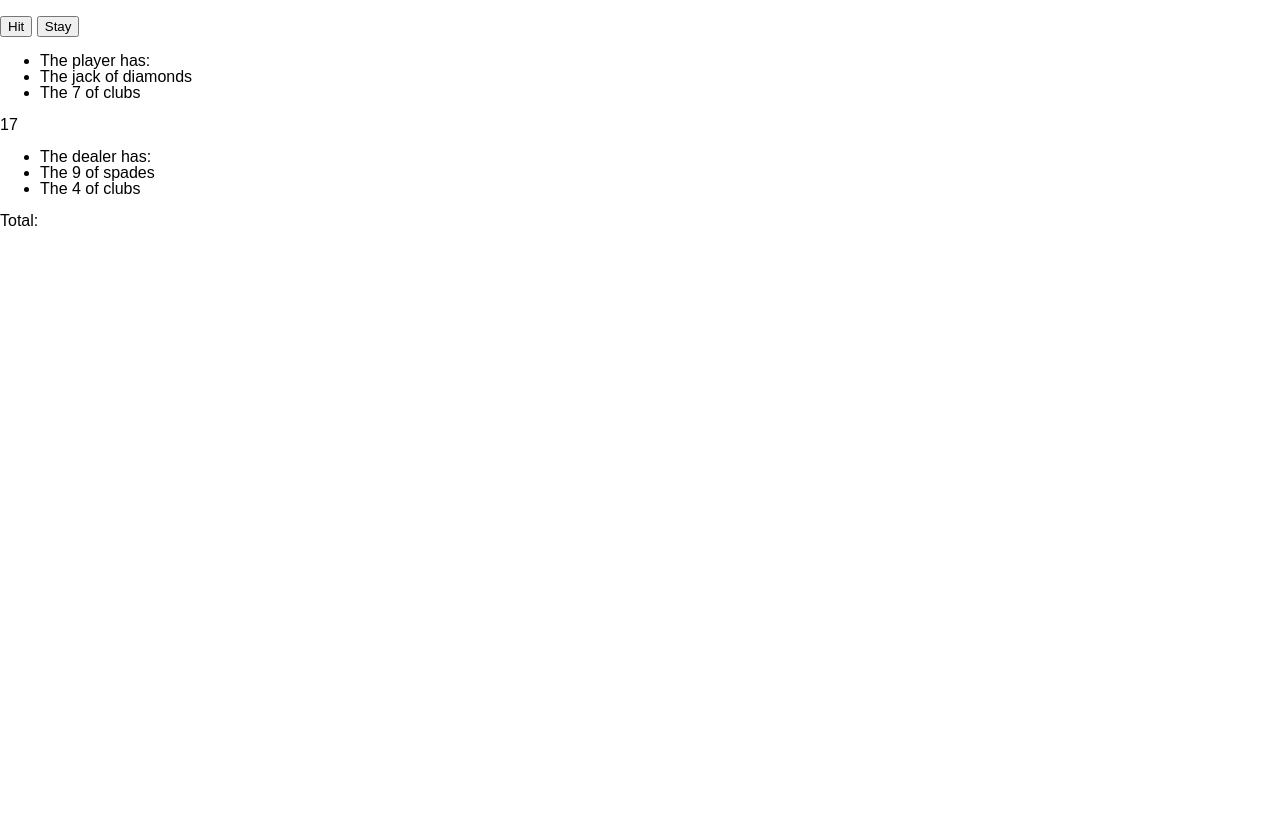
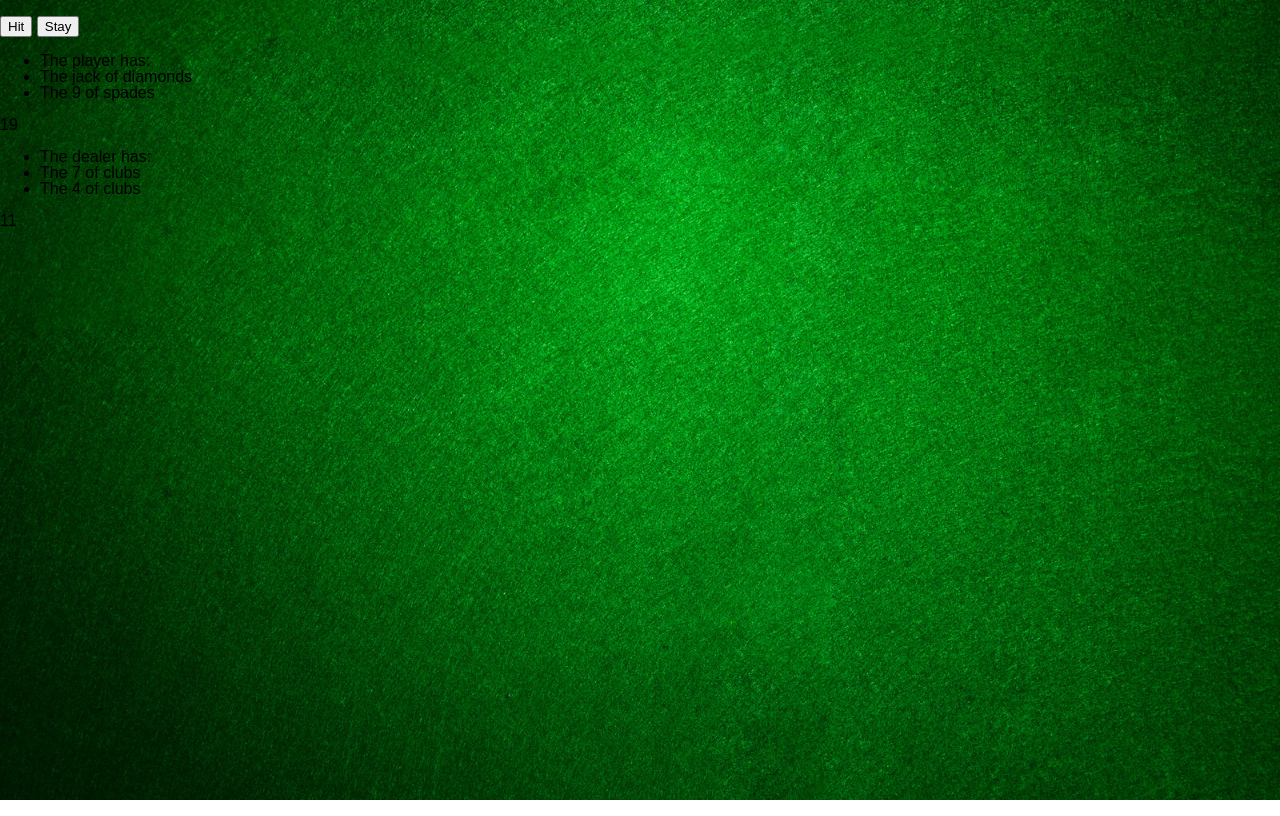
Before and after one commit to mmyenny/blackjack-2, a website: page public/index.html in a window 1280 px wide. Drawn offline with Linux system fonts and the light colour scheme.

Commit message:
Updated dealers hand

```diff
--- a/public/main.js
+++ b/public/main.js
@@ -57,8 +57,6 @@ let deck = [
 let playerHand = []
 let dealerHand = []
 
-let valueOfDealersHand = 0
-
 const dealCardToPlayer = () => {
   //-pop another card
   //-push it to the hand
@@ -91,15 +89,25 @@ const dealCardToPlayer = () => {
   playerHandList.appendChild(newCardItem)
 }
 
-const dealCardToDealer = () => {
+const dealOneCardToDealer = () => {
   let dealerHandList = document.querySelector('.dealer-hand')
   let card = deck.pop()
+  dealerHand.push(card)
 
-  dealerHand.push(card)
   let newCardItem = document.createElement('li')
   newCardItem.textContent = `The ${card.face} of ${card.suit}`
   dealerHandList.appendChild(newCardItem)
+
+  let valueOfDealersHand = 0
+  dealerHand.forEach(card => {
+    valueOfDealersHand += card.value
+  })
+
+  let dealerHandTotal = document.querySelector('.dealer-hand-total')
+  dealerHandTotal.textContent = valueOfDealersHand
 }
+
+const dealCardToDealer = () => {}
 
 const main = () => {
   //Shuffle the deck into a random order
@@ -115,7 +123,10 @@ const main = () => {
 
   for (let count = 0; count < 2; count++) {
     dealCardToPlayer()
-    dealCardToDealer()
+  }
+
+  for (let count = 0; count < 2; count++) {
+    dealOneCardToDealer()
   }
 
   let hitButton = document
--- a/public/screen.css
+++ b/public/screen.css
@@ -3,7 +3,11 @@
 }
 
 html {
-  height: 100%;
+  background-image: url(/assets/blackjack-background.jpg);
+  background-position: center;
+  background-repeat: no-repeat;
+  background-size: cover;
+  min-height: 100%;
 }
 
 body {
```
Also changed, not shown: public/assets/blackjack-background.jpg (added).
